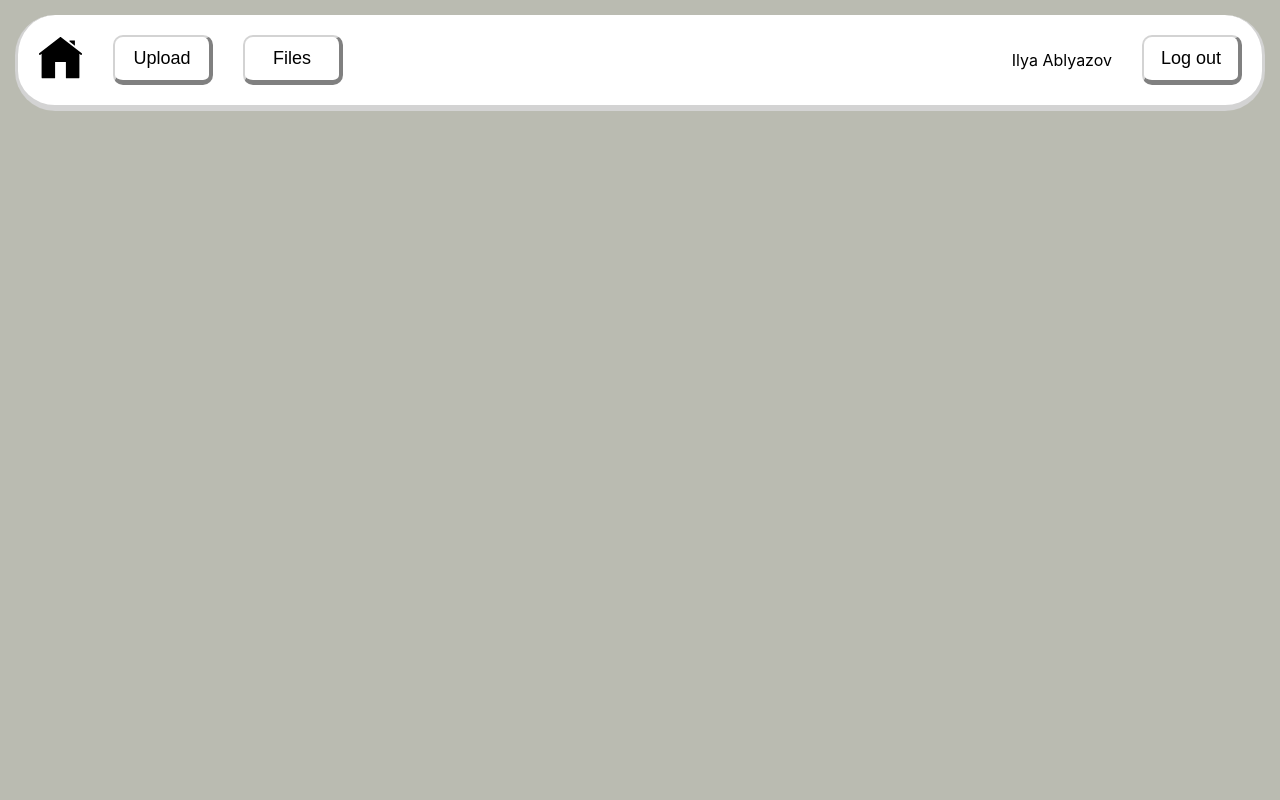
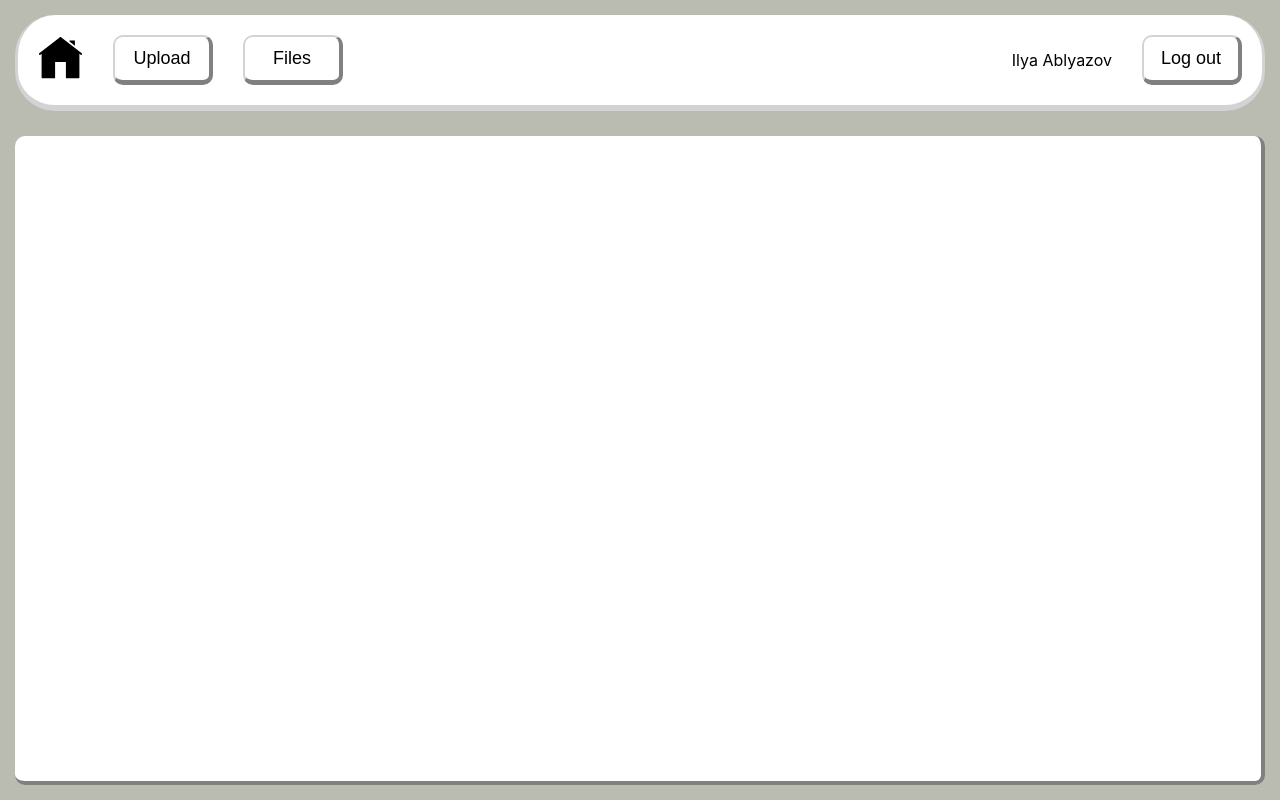
Before and after one commit to HungryM1NT/FSP_front, a React (Create React App) app: page /explorer in a window 1280 px wide. Built offline with nearby package versions, Linux system fonts and the light colour scheme.

Commit message:
pre lab 3

```diff
--- a/src/components/AuthForm/AuthForm.css
+++ b/src/components/AuthForm/AuthForm.css
@@ -22,4 +22,16 @@
     display: flex;
     flex-direction: column;
     align-items: center;
+    margin-bottom: 10px;
 }
+
+.auth_input {
+    width: 20vw;
+    height: 25px;
+    border-radius: 100px;
+    padding: 5px;
+}
+
+.auth_label {
+    margin-bottom: 7px;
+}
--- a/src/components/AuthForm/AuthForm.tsx
+++ b/src/components/AuthForm/AuthForm.tsx
@@ -31,10 +31,10 @@ function AuthForm(props: Props) {
             {props.lines.map(
                 (line: Line) =>
                 <div className='field'>
-                    <label>
+                    <label className='auth_label'>
                         {line.lineName}
                     </label>
-                    <input
+                    <input className='auth_input'
                         type={line.inputType}
                         required={line.isRequired}
                         minLength={line.minLength}
--- /dev/null
+++ b/src/components/FileSys/FileSys.css
@@ -0,0 +1,17 @@
+.filesys {
+    background-color: #fff;
+    padding: 10px;
+    margin-left: 15px;
+    margin-right: 15px;
+    margin-bottom: 15px;
+    border-bottom: 4px solid gray;
+    border-right: 4px solid gray;
+    border-radius: 10px;
+    box-sizing: border-box;
+    align-items: center;
+    /* justify-content: center; */
+
+    display: grid;
+    justify-items: center;
+    grid-template-rows: 10% 80% 10%;
+}
--- /dev/null
+++ b/src/components/FileSys/FileSys.tsx
@@ -0,0 +1,12 @@
+import React from 'react';
+import './FileSys.css';
+
+
+function FileSys() {
+  return (
+    <div className='filesys'>
+    </div>
+  );
+};
+
+export default FileSys;
--- a/src/pages/AuthPage/AuthPage.tsx
+++ b/src/pages/AuthPage/AuthPage.tsx
@@ -14,7 +14,7 @@ function AuthPage() {
       {lineName: "Password", inputType: "password", isRequired: true},
     ],
     button: {lineName: "Sign in", onclick: () => {}},
-    extraLine: <p>Don't have an account? <span onClick={() => {setIsLogin(false)}}>Sign up</span></p>
+    extraLine: <p>Don't have an account? <span className='auth_link' onClick={() => {setIsLogin(false)}}>Sign up</span></p>
   };
 
   let registerForm: Props = {
@@ -26,7 +26,7 @@ function AuthPage() {
       {lineName: "Repeat password", inputType: "password", isRequired: true, minLength: 8},
     ],
     button: {lineName: "Create account", onclick: () => {}},
-    extraLine: <p>Have already an account? <span onClick={() => {setIsLogin(true)}}>Sign in</span></p>
+    extraLine: <p>Have already an account? <span className='auth_link' onClick={() => {setIsLogin(true)}}>Sign in</span></p>
   };
 
   return (
--- a/src/pages/ExplorerPage/ExplorerPage.css
+++ b/src/pages/ExplorerPage/ExplorerPage.css
@@ -0,0 +1,17 @@
+.explorer_container {
+  display: grid;
+  height: 100vh;
+  grid-template-rows: auto 1fr;
+  grid-template-areas:
+    "navbar"
+    "filesys";
+  gap: 10px;
+}
+
+.navbar {
+  grid-area: navbar;
+}
+
+.filesys {
+  grid-area: filesys;
+}
--- a/src/pages/ExplorerPage/ExplorerPage.tsx
+++ b/src/pages/ExplorerPage/ExplorerPage.tsx
@@ -1,10 +1,12 @@
 import './ExplorerPage.css';
 import Navbar from '../../components/Navbar/Navbar';
+import FileSys from '../../components/FileSys/FileSys';
 
 function ExplorerPage() {
   return (
-    <div>
+    <div className='explorer_container'>
       <Navbar />
+      <FileSys />
     </div>
   );
 }
```
